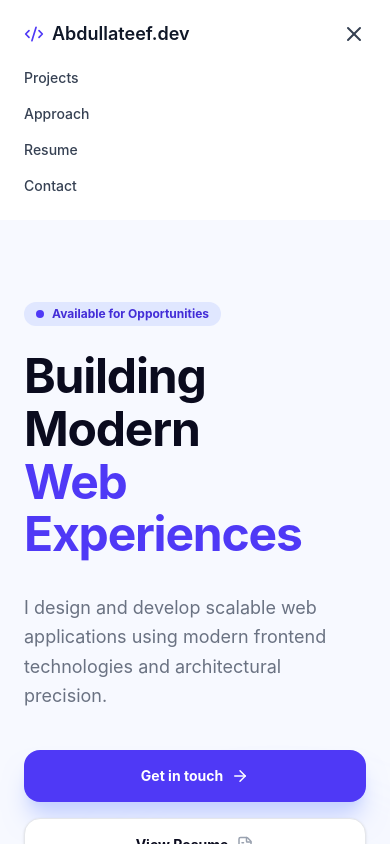
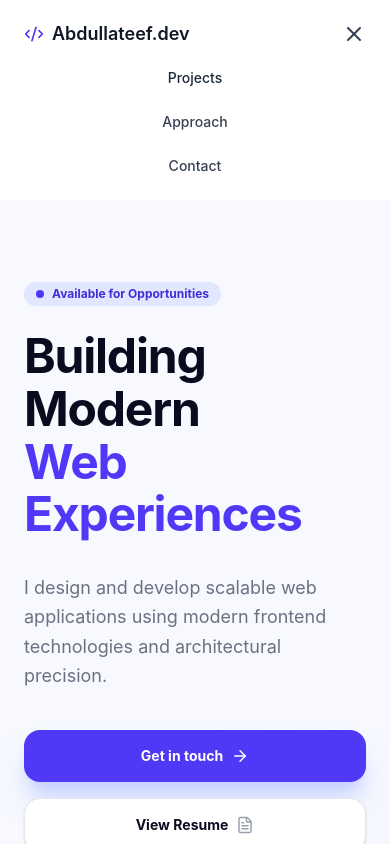
Before and after one commit to AyoRichie1-ops/lateef-portfolio, a React (Vite) app: page / in a window 390 px wide. Both pictures are taken after a click on the button "Toggle Menu". Shown: the top 844 px of the page. Built offline with nearby package versions, Linux system fonts and the light colour scheme.

Commit message:
removed resume navlink in mobile

```diff
--- a/src/components/layout/Navbar.jsx
+++ b/src/components/layout/Navbar.jsx
@@ -56,10 +56,10 @@ const Navbar = () => {
 
       {/* Mobile Menu */}
       {isOpen && (
-        <div className="md:hidden px-6 pb-6 space-y-4 bg-white">
+        <div className="md:hidden px-6 pb-6 space-y-6 bg-white text-center">
           <NavLink
             to="/projects"
-            className="block text-sm font-medium text-gray-700"
+            className="block text-sm font-medium text-gray-800"
             onClick={() => setIsOpen(false)}
           >
             Projects
@@ -73,13 +73,13 @@ const Navbar = () => {
             Approach
           </NavLink>
 
-          <NavLink
+          {/* <NavLink
             to="/resume"
             className="block text-sm font-medium text-gray-700"
             onClick={() => setIsOpen(false)}
           >
             Resume
-          </NavLink>
+          </NavLink> */}
 
           <NavLink
             to="/contact"
```
